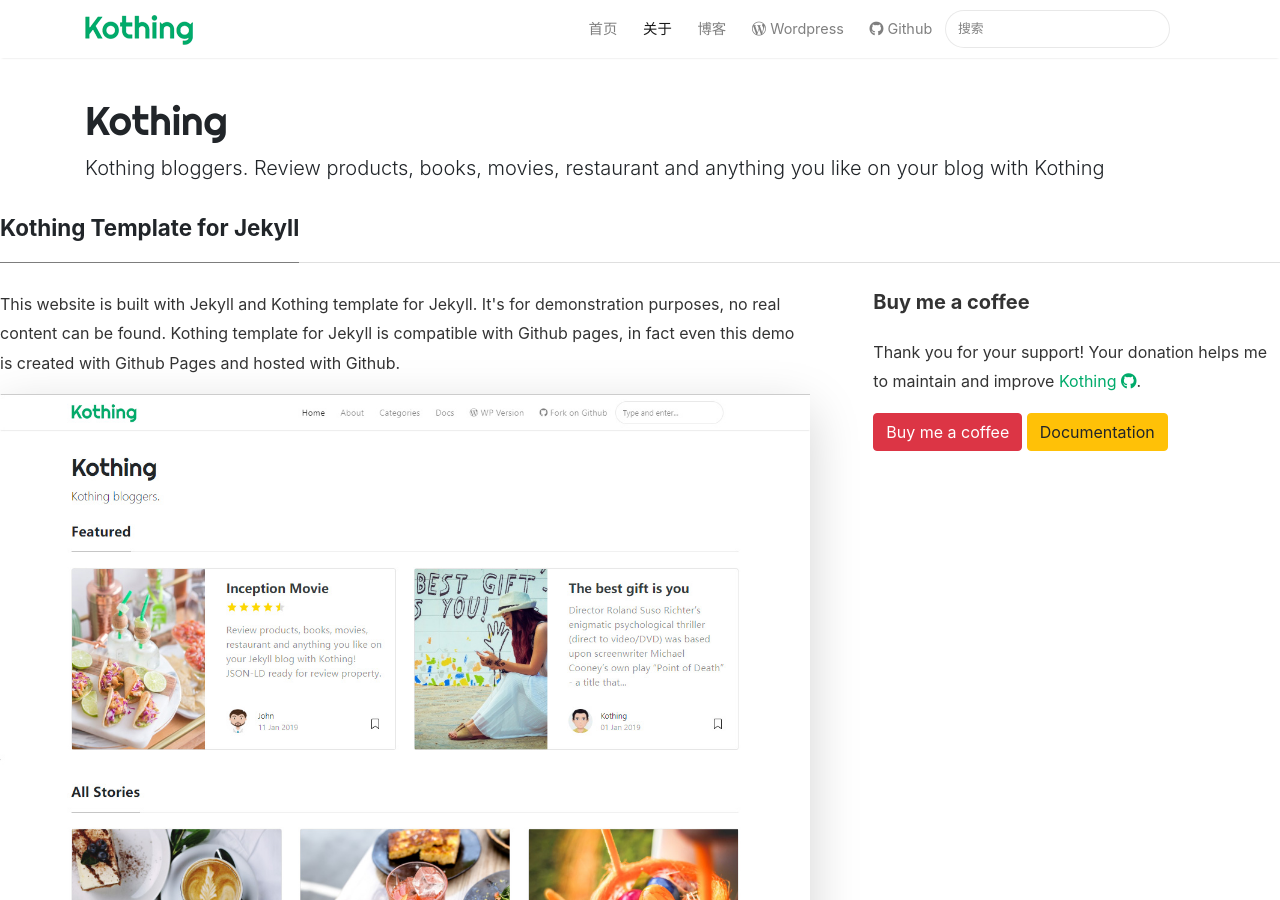
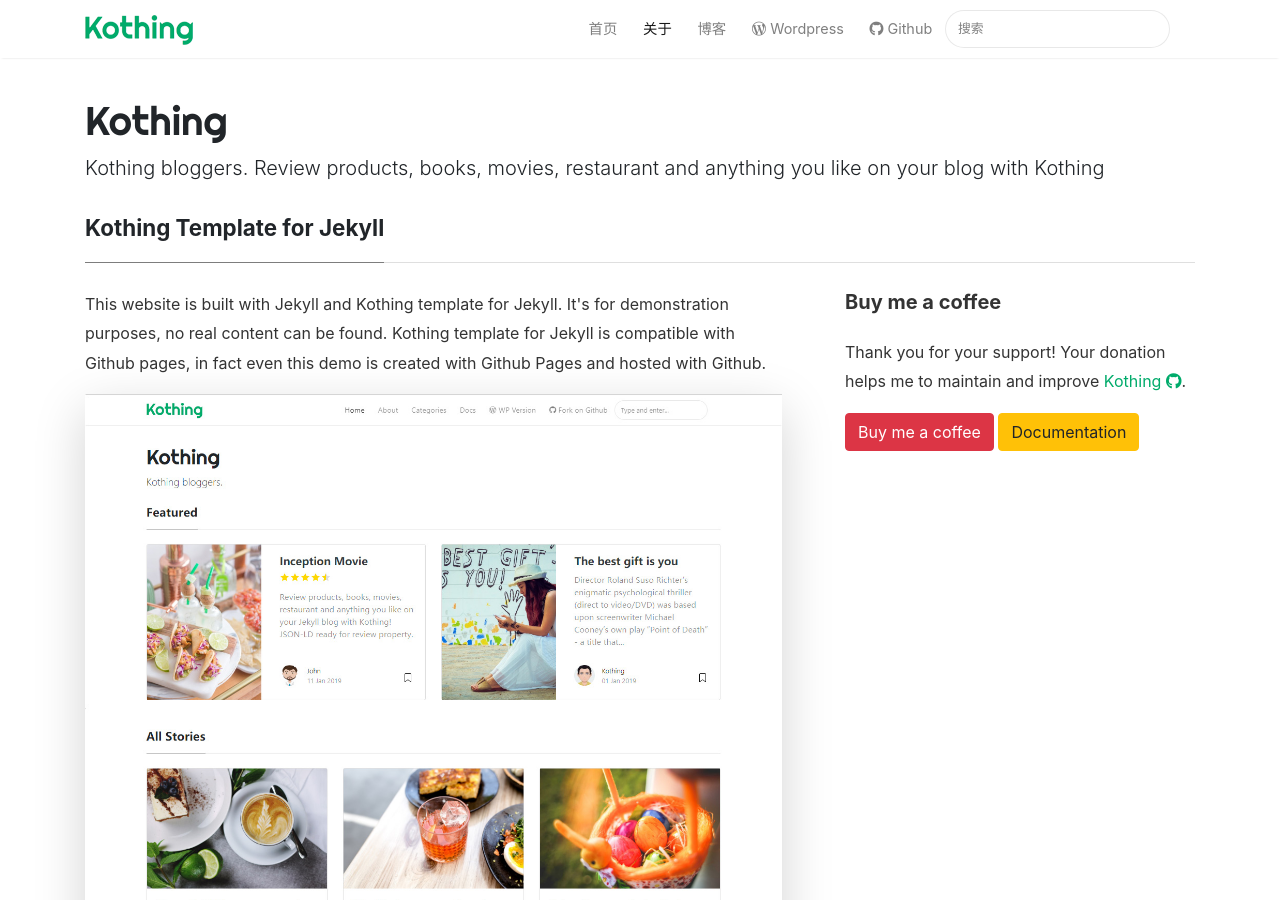
Before and after one commit to kothing/kothing-theme, a Jekyll site: the page built from _pages/about.md, in a window 1280 px wide and 900 px high. Built offline with Jekyll 4.4.1, drawn with Linux system fonts in a browser that asks for light colours; nearby versions of some CDN libraries; comment, search, counter and statistics services are not loaded.

Commit message:
Update page.html

```diff
--- a/_layouts/page.html
+++ b/_layouts/page.html
@@ -2,8 +2,7 @@
 layout: default
 ---
 
-
-<section>
+<div class="container">
     <div class="section-title">
         <h2><span>{{ page.title }}</span></h2>
     </div>
@@ -21,6 +20,4 @@
             {% endif %}
         </div>
     </div>
-
-
-</section>
+</div>
```
